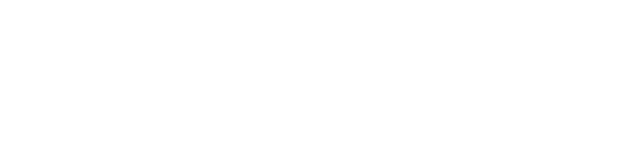
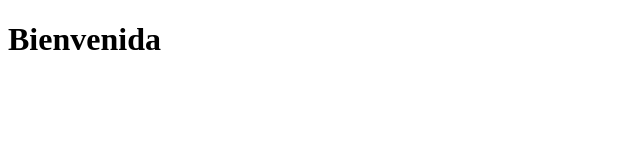
Before and after one commit to lesliequispequispe/LIM009-DL-2.0, a website: page src/index.html in a window 1280 px wide. Shown: the whole page, without its empty margins (0-640 px from the left). Drawn offline with Linux system fonts and the light colour scheme.

```diff
--- a/src/index.html
+++ b/src/index.html
@@ -2,12 +2,13 @@
 <html>
   <head>
     <meta charset="utf-8">
-    <title>Data Lovers</title>
+    <title>Data Lover 2.0 Harry Potter</title>
     <link rel="stylesheet" href="style.css" />
   </head>
   <body>
-    <main id="root"></main>
-
+    <main id="root">
+      <h1>Bienvenida</h1>
+    </main>
     <script src="data.js"></script>
     <script src="main.js"></script>
   </body>
```
Also changed, not shown: test/data.spec.js (+0 -2 lines), README.md, 1 other file.
